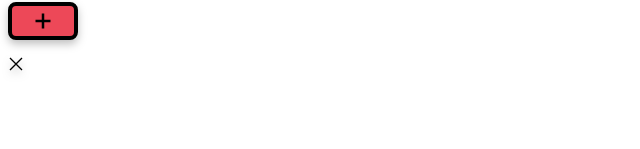
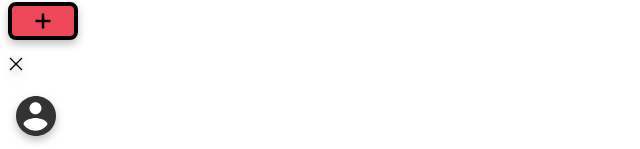
Before and after one commit to ICEI-PUC-Minas-PMV-ADS/pmv-ads-2023-1-e4-proj-infra-t3-grupo5-planner, a React (Create React App) app in the folder frontend/: page / in a window 1280 px wide. Shown: the part 803-952 px from the top of the page, without its empty margins (0-640 px from the left). Before the commit the page ends 891 px from the top, so only its background shows below. Built offline with nearby package versions, Linux system fonts and the light colour scheme.

Commit message:
adiciona botão para avatar

```diff
--- a/frontend/src/App.js
+++ b/frontend/src/App.js
@@ -20,8 +20,9 @@ function App() {
         <Button id="radio-white-button" plusIcon textId="button-black-text" text="Texto Botão"/>
         <Button id="rectangular-black-button" textId="button-white-text" text="Texto Botão"/>
         <Button id="rectangular-white-button" textId="button-black-text" text="Texto Botão"/>
-        <Button id="pink-button" plus textId="button-black-text" text=""/>
-        <Button id="close-button" close textId="button-black-text" text=""/>
+        <Button id="pink-button" plusButton textId="button-black-text" text=""/>
+        <Button id="close-button" closeIcon textId="button-black-text" text=""/>
+        <Button profileIcon id="profile-picture" text=""/>
 
       </header>
     </div>
--- /dev/null
+++ b/frontend/src/assets/Avatar.js
@@ -0,0 +1,12 @@
+import React from 'react'
+
+const Avatar = () => {
+    return (
+        <svg width="56" height="56" viewBox="0 0 56 56" fill="none" xmlns="http://www.w3.org/2000/svg">
+            <path d="M8 28C8 16.96 16.96 8 28 8C39.04 8 48 16.96 48 28C48 39.04 39.04 48 28 48C16.96 48 8 39.04 8 28Z" fill="#333333" />
+            <path d="M27.5 14.25C30.82 14.25 33.5 16.93 33.5 20.25C33.5 23.57 30.82 26.25 27.5 26.25C24.18 26.25 21.5 23.57 21.5 20.25C21.5 16.93 24.18 14.25 27.5 14.25ZM27.5 42.65C22.5 42.65 18.08 40.09 15.5 36.21C15.56 32.23 23.5 30.05 27.5 30.05C31.48 30.05 39.44 32.23 39.5 36.21C36.92 40.09 32.5 42.65 27.5 42.65Z" fill="white" />
+        </svg>
+    )
+}
+
+export default Avatar
--- a/frontend/src/components/Button/Button.jsx
+++ b/frontend/src/components/Button/Button.jsx
@@ -3,13 +3,15 @@ import ButtonStyled from './Button.styled'
 import Text from '../Text/Text'
 import { GoPlus } from 'react-icons/go'
 import { GrClose } from 'react-icons/gr'
+import Avatar from '../../assets/Avatar'
 
-const Button = ({ id, textId, text, plusIcon, plus, close }) => {
+const Button = ({ id, textId, text, plusIcon, plusButton, closeIcon, profileIcon }) => {
     return (
         <ButtonStyled className={`${id}`} id={id}>
             {plusIcon && <GoPlus color={`${plusIcon}`} style={ { marginLeft: 32, marginRight: 16, fontSize: 20} }/>}
-            {plus && <GoPlus color={`${plus}`} style={ { fontSize: 20} }/>}
-            {close && <GrClose color={`${plus}`} style={ { fontSize: 20} }/>}
+            {plusButton && <GoPlus color={`${plusButton}`} style={ { fontSize: 20} }/>}
+            {closeIcon && <GrClose color={`${closeIcon}`} style={ { fontSize: 20} }/>}
+            {profileIcon && <Avatar/>}
             <Text id={`${textId}`} text={`${text}`} />
         </ButtonStyled>
     )
--- a/frontend/src/components/Button/Button.styled.js
+++ b/frontend/src/components/Button/Button.styled.js
@@ -45,6 +45,10 @@ const ButtonStyled = styled.p`
         width: 16px;
         height: 16px;
     }
+
+    &.profile-picture{
+        justify-content: left
+    }
 `;
 
 export default ButtonStyled;
```
